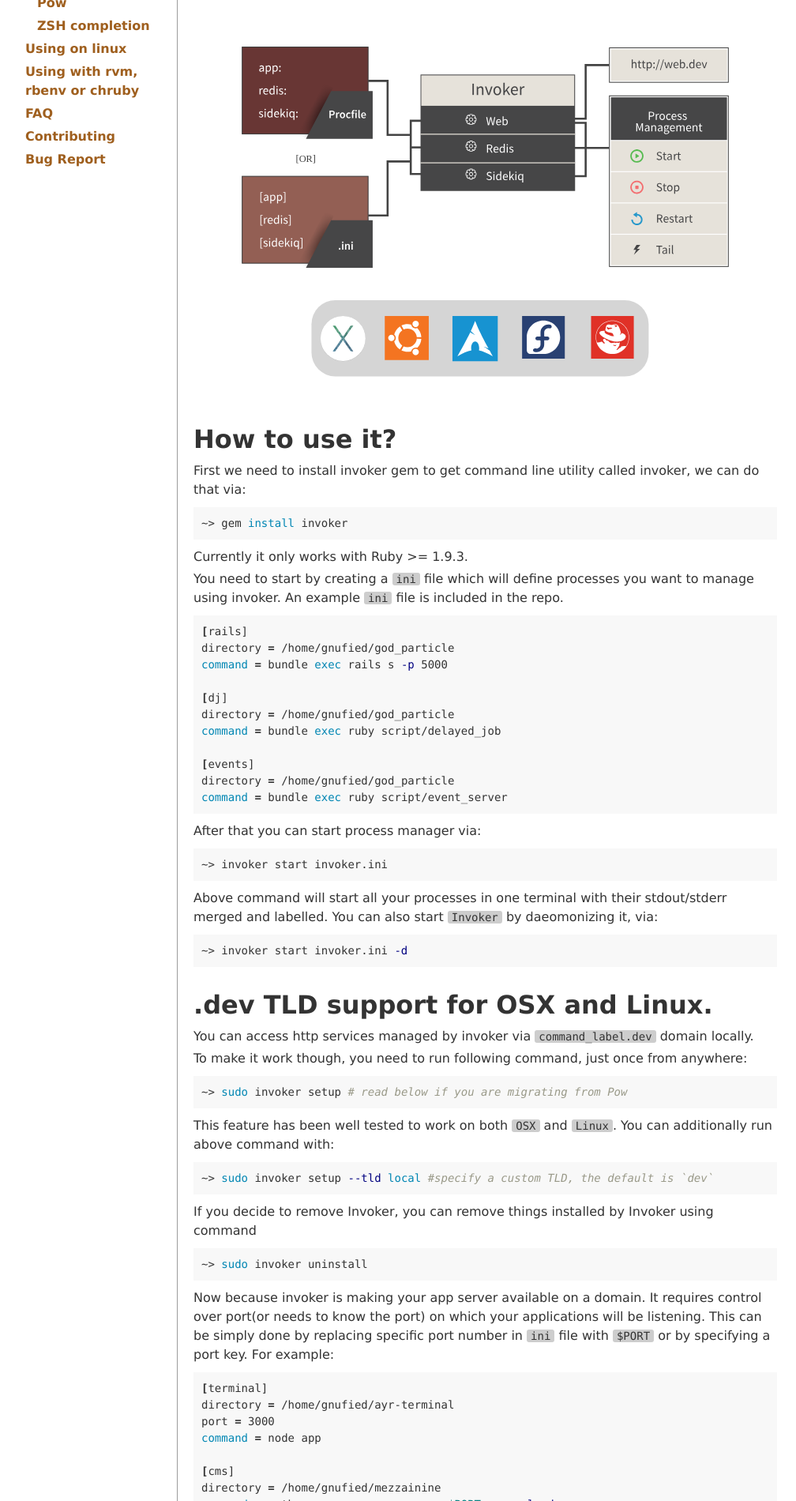
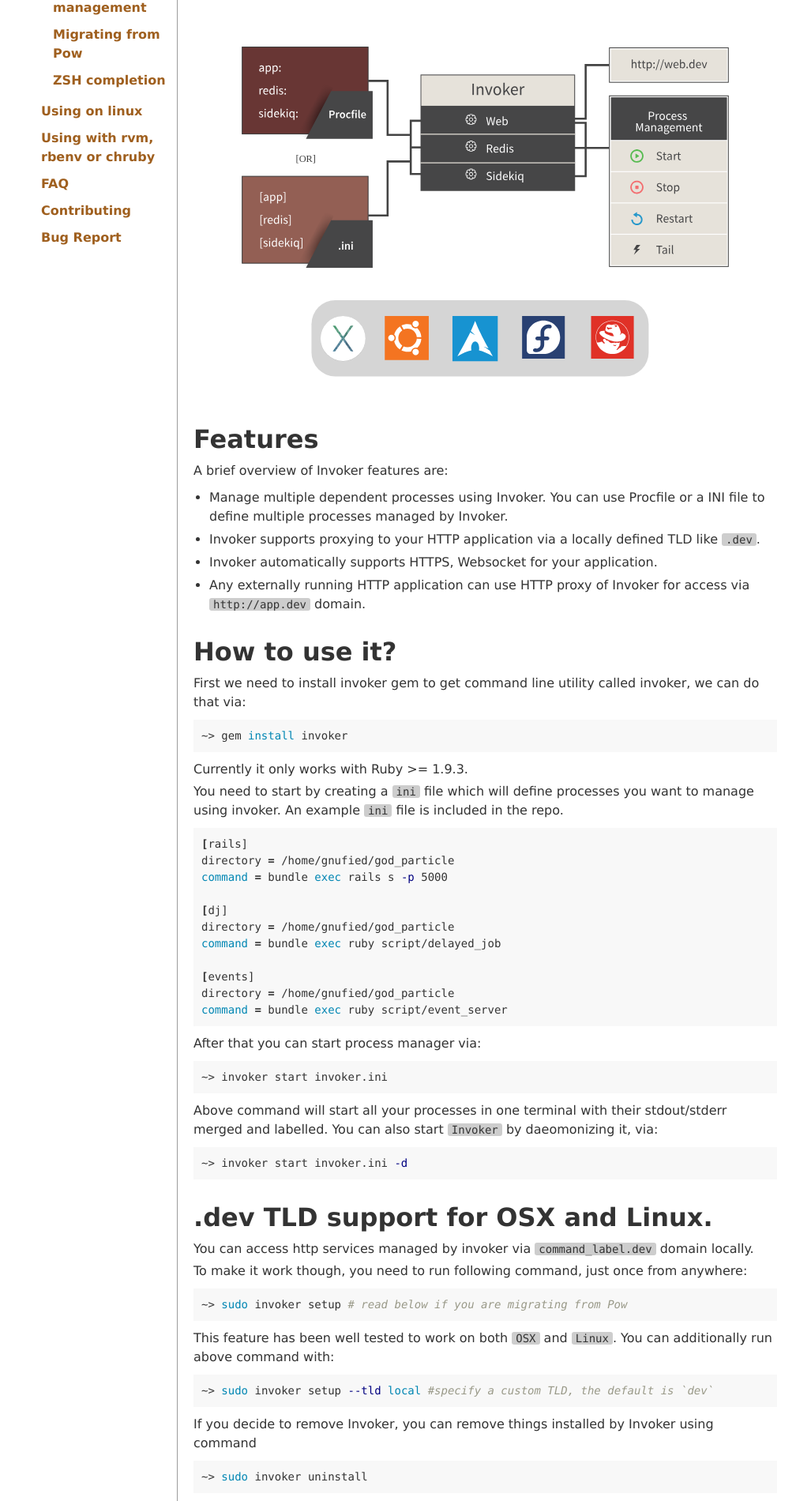
Before and after one commit to codemancers/invoker, a Jekyll site: the page built from index.md, in a window 1280 px wide. Shown: the part 320-2220 px from the top of the page at 79% size, without its empty margins (128-1136 px from the left). Built offline with Jekyll 4.4.1, drawn with Linux system fonts in a browser that asks for light colours; Markdown is read by kramdown in place of the engine named in the settings.

Commit message:
Fix style of css bullets

```diff
--- a/css/style.css
+++ b/css/style.css
@@ -8,7 +8,6 @@ html, body, div, span, applet, object, iframe, h1, h2, h3, h4, h5, h6, p, blockq
 /* HTML5 display-role reset for older browsers */
 article, aside, details, figcaption, figure, footer, header, hgroup, menu, nav, section { display: block; }
 body { line-height: 1; }
-ol, ul { list-style: none; }
 blockquote, q { quotes: none; }
 blockquote:before, blockquote:after, q:before, q:after { content: ''; content: none; }
 table { border-collapse: collapse; border-spacing: 0; }
@@ -138,3 +137,17 @@ ul.getting-started-list {
 .typekit-badge {
 	display: none !important;
 }
+
+ul {
+    list-style: disc;
+    margin: 10px auto 10px 20px;
+}
+
+ul > li {
+    margin: 5px auto 5px auto;
+}
+
+
+.left-side-bar ul {
+    list-style: none;
+}
--- a/index.md
+++ b/index.md
@@ -15,6 +15,17 @@ like local TLD.
 
 <img src="images/Invoker-Infographics.svg">
 <a name="usage"></a>
+
+## Features
+
+A brief overview of Invoker features are:
+
+* Manage multiple dependent processes using Invoker. You can use Procfile or a INI file to define multiple processes managed by Invoker.
+* Invoker supports proxying to your HTTP application via a locally defined TLD like `.dev`.
+* Invoker automatically supports HTTPS, Websocket for your application.
+* Any externally running HTTP application can use HTTP proxy of Invoker for access via `http://app.dev` domain.
+
+
 ## How to use it?
 
 First we need to install invoker gem to get command line utility called invoker, we can do that via:
```
